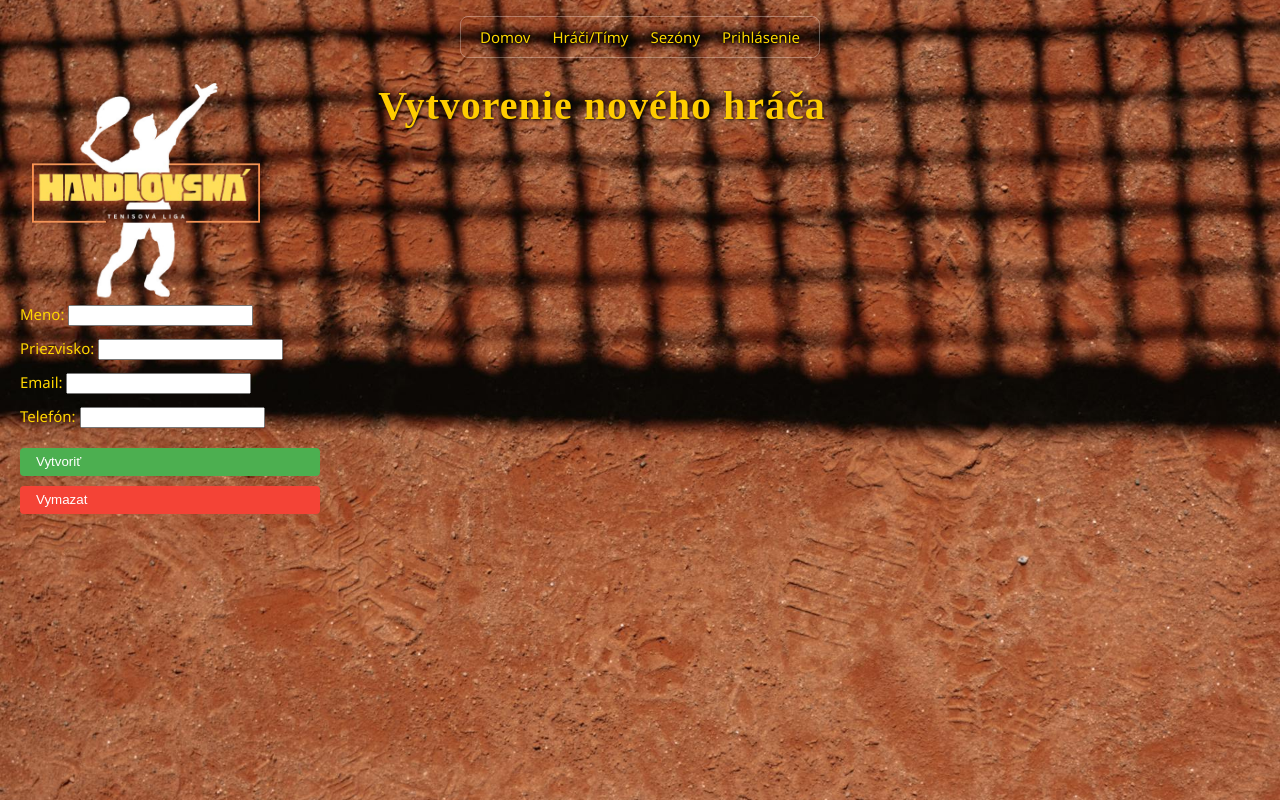
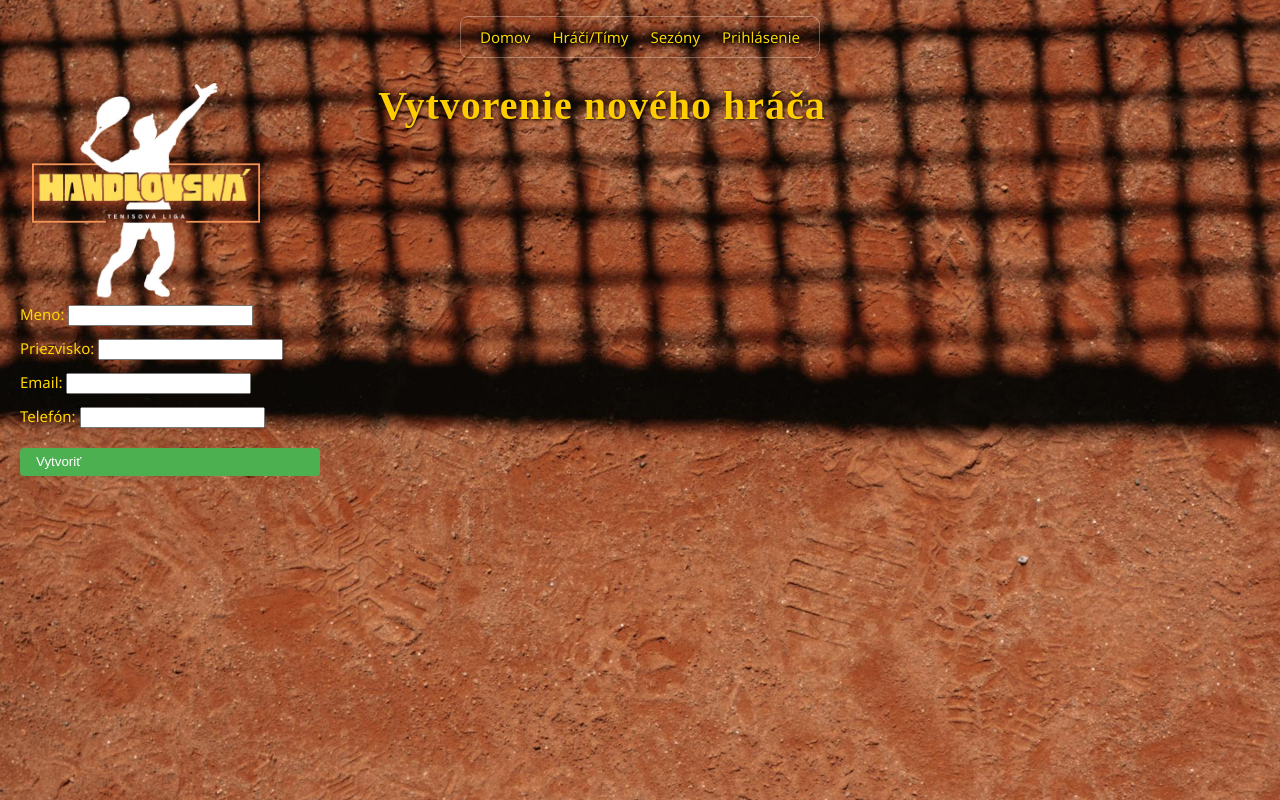
Before and after one commit to 36marek36/mauri-fe, a Vue app: page /players/create in a window 1280 px wide. Built offline with nearby package versions, Linux system fonts and the light colour scheme.

Commit message:
modal na vymazanie hraca

```diff
--- a/src/views/PlayerFormView.vue
+++ b/src/views/PlayerFormView.vue
@@ -20,11 +20,12 @@
       </label>
 
       <AppButton :label="isEdit ? 'Upraviť' : 'Vytvoriť'" :type="isEdit ? 'edit' : 'create'" htmlType="submit" />
-      <AppButton label="Vymazat" type="delete" @clicked="deletePlayer" />
+      <AppButton v-if="isEdit" label="Vymazat" type="delete" @clicked="confirmDeletePlayer" />
 
     </form>
 
   </div>
+  <AppModal :visible="showDeleteModal" :message="'Naozaj si chceš vymazať hráča?'" @confirm="deletePlayer" @cancel="cancelDelete" />
 </template>
 
 <script>
@@ -33,6 +34,7 @@ import { useUserStore } from '@/stores/user'
 import { useFlashMessageStore } from '@/stores/flashMessage';
 import { useHeaderStore } from '@/stores/header';
 import AppButton from '@/components/AppButton.vue';
+import AppModal from '@/components/AppModal.vue';
 
 export default {
   name: 'CreatePlayer',
@@ -45,7 +47,8 @@ export default {
         phone: ''
       },
       isEdit: false,
-      playerId: null
+      playerId: null,
+      showDeleteModal: false
     }
   },
   created() {
@@ -91,12 +94,20 @@ export default {
     async deletePlayer() {
       try {
         await axios.delete('/api/rest/players/' + this.playerId)
-        this.flash.showMessage('Hráč bol úspešne vymazaný')
+        this.flash.showMessage(`Hráč ${this.player.firstName} ${this.player.lastName} bol úspešne vymazaný.`,'success')
         await this.userStore.fetchCurrentUser();
         this.$router.push('/participants')
       } catch (err) {
         console.error('Chyba', err)
+      } finally {
+        this.cancelDelete()
       }
+    },
+    confirmDeletePlayer() {
+      this.showDeleteModal = true
+    },
+    cancelDelete(){
+      this.showDeleteModal = false
     },
     async submitForm() {
       try {
@@ -160,7 +171,7 @@ export default {
     //   }
     // }
   },
-  components: { AppButton }
+  components: { AppButton, AppModal }
 }
 </script>
 
```
